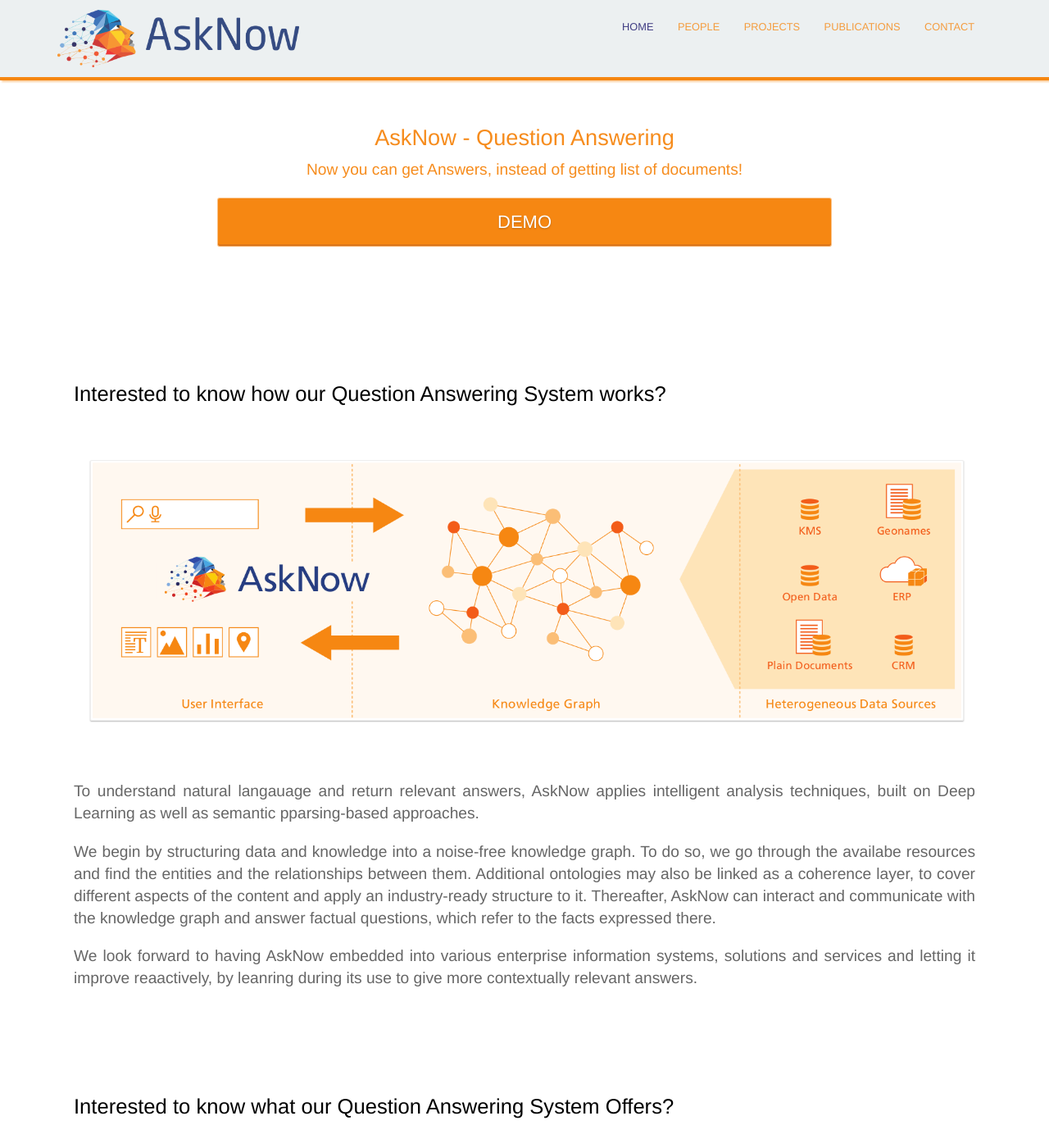
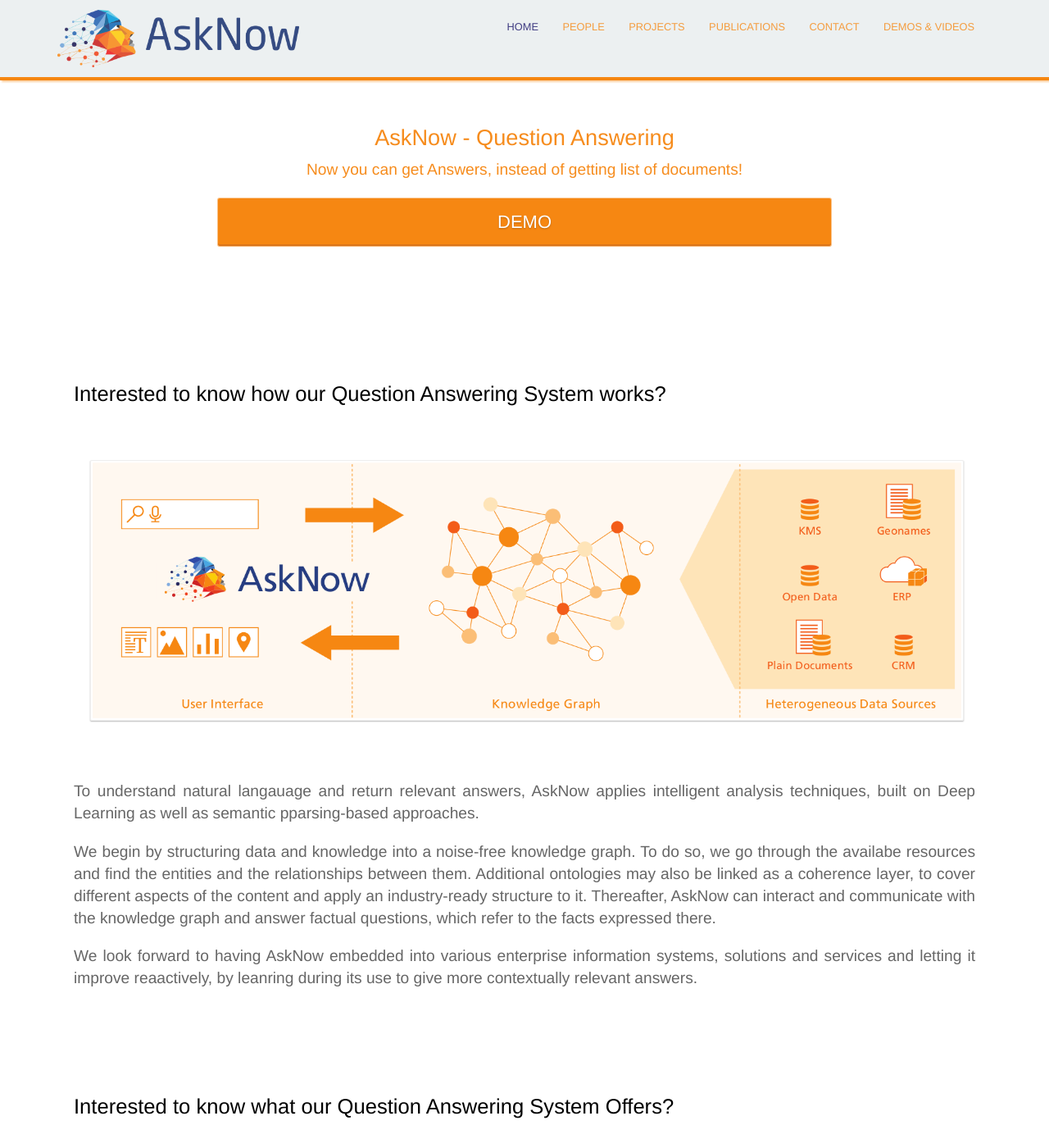
Before and after one commit to AskNowQA/AskNow-Website, a Jekyll site: the page built from index.md, in a window 1280 px wide and 1400 px high. Shown: the whole window at 82% size. Built offline with Jekyll 4.4.1, drawn with Linux system fonts in a browser that asks for light colours.

Commit message:
Adding Demos and Videos Section to the Website

```diff
--- a/_config.yml
+++ b/_config.yml
@@ -65,6 +65,7 @@
         "http://sda.tech/people" : "people.html"
         "http://sda.tech/publication" : "publications.html"
         "http://sda.tech/contact" : "contact.html"
+        "http://sda.tech/demos" : "demos.html"
 
 
 # Exclude from processing.
--- a/_includes/navigation.html
+++ b/_includes/navigation.html
@@ -5,6 +5,7 @@
 		document.getElementById('projects').style.color = "#f68712cc";
 		document.getElementById('publications').style.color = "#f68712cc";
 		document.getElementById('contact').style.color = "#f68712cc";
+		document.getElementById('demos').style.color = "#f68712cc";
 
 		document.getElementById(div).style.color = "#403D83";
 	}
@@ -30,5 +31,6 @@
 	<a id="projects"  href="../project/">Projects</a>
 	<a id="publications"  href="../publication/">Publications</a>
 	<a id="contact"  href="../contact/">Contact</a>
+	<a id="demos"  href="../demos/">Demos & Videos</a>
 
 </nav>
--- a/_sass/landing-page.scss
+++ b/_sass/landing-page.scss
@@ -99,6 +99,12 @@
 	p {
 		color: $middle-gradient-color;
 	}
+}
+
+.hero2 {
+
+	background: linear-gradient(to bottom, $middle-gradient-color 0%, $secondary-brand-color 100%) no-repeat #a05fb7;
+	color: white !important;
 }
 
 // media querries for screen effecting HTML5 DOM ELEMENTS
```
Also changed, not shown: 1 other file.
